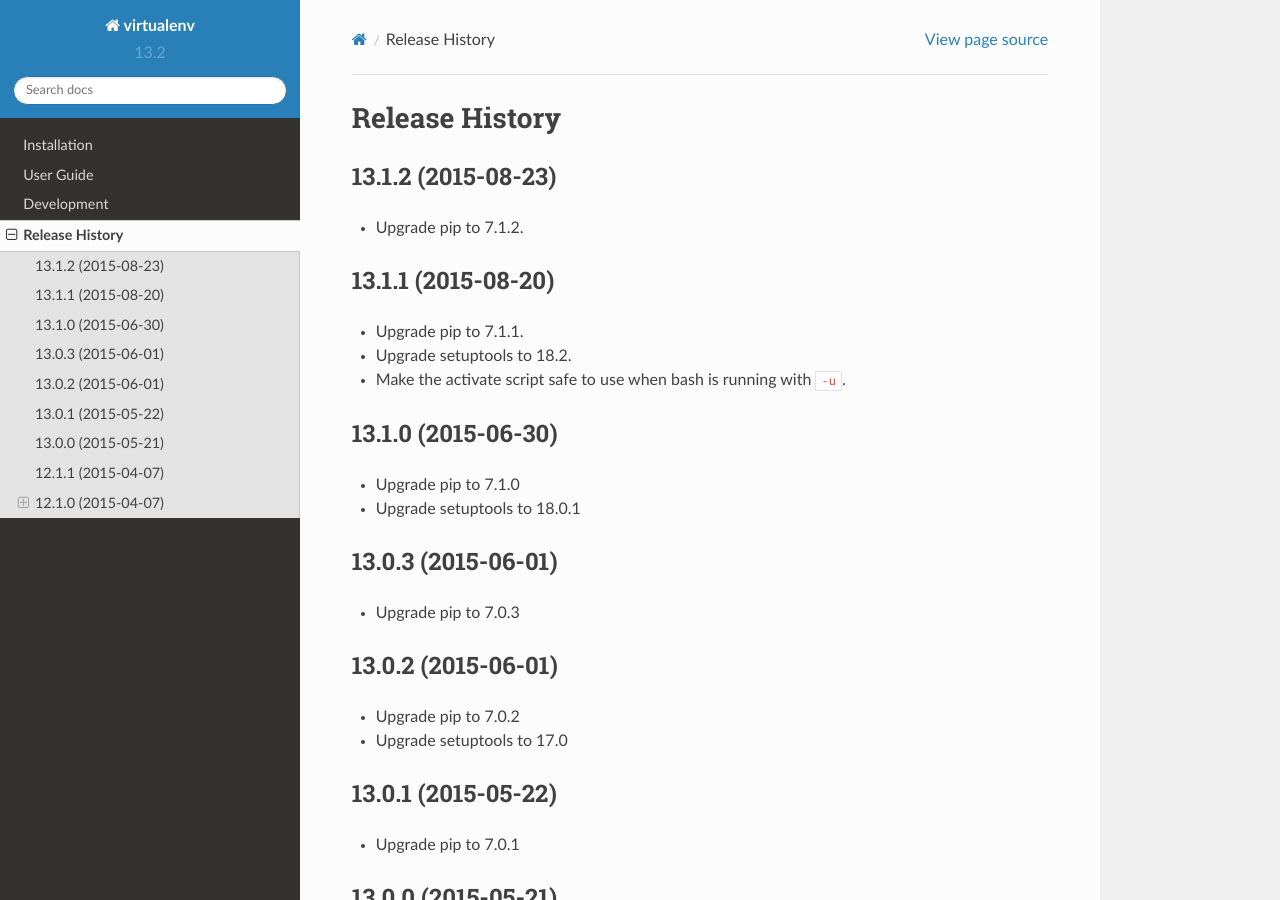
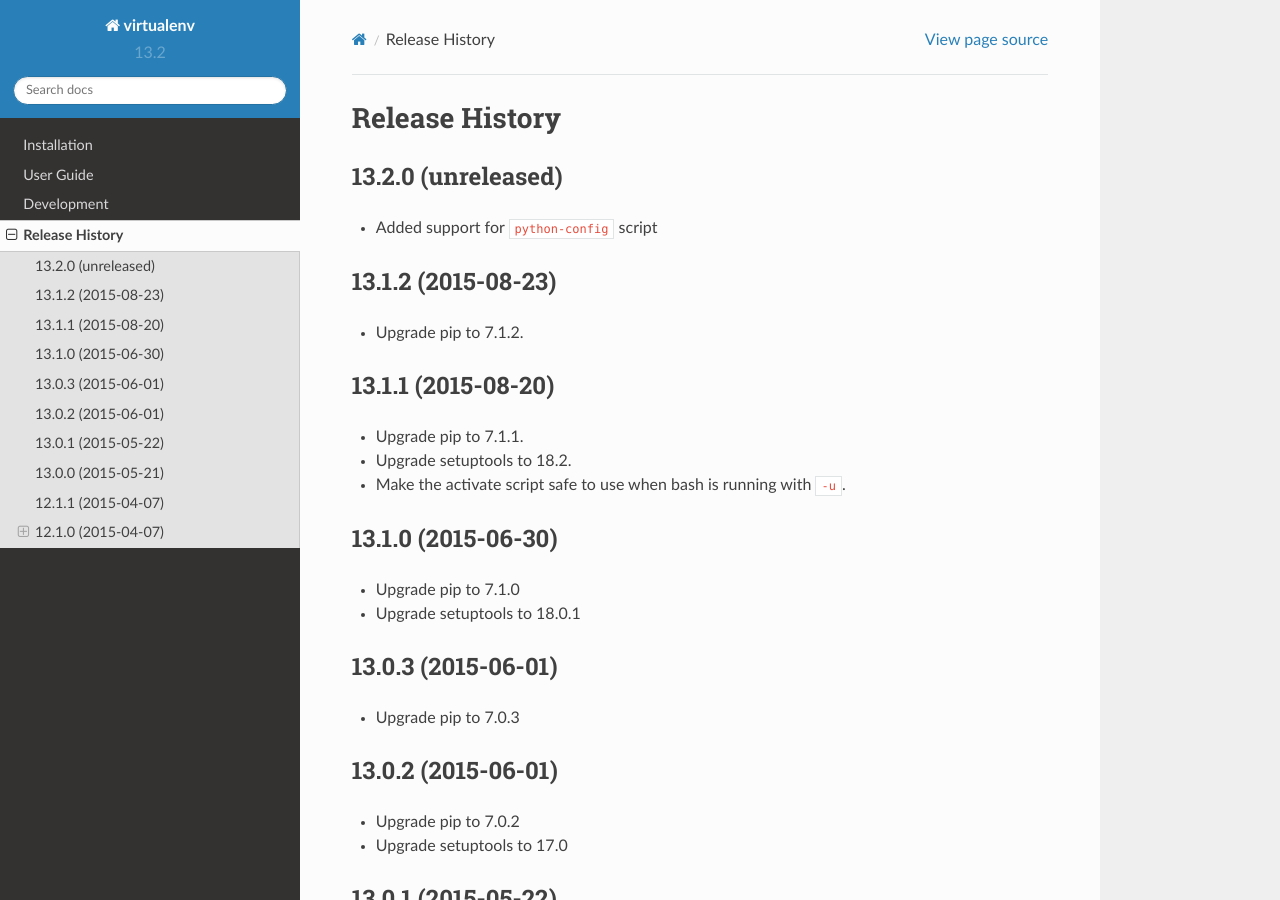
Before and after one commit to pypa/virtualenv, a Sphinx documentation site: the page built from docs/changes.rst, in a window 1280 px wide and 900 px high. Built offline with Sphinx 7.4.7 and the Read the Docs theme 2.0.0, drawn with Linux system fonts in a browser that asks for light colours; pages that are not in the unit, such as notebooks, are missing from menus.

Commit message:
Update changelog

```diff
--- a/docs/changes.rst
+++ b/docs/changes.rst
@@ -1,5 +1,10 @@
 Release History
 ===============
+
+13.2.0 (unreleased)
+~~~~~~~~~~~~~~~~~~~
+
+* Added support for ``python-config`` script
 
 13.1.2 (2015-08-23)
 ~~~~~~~~~~~~~~~~~~~
```
